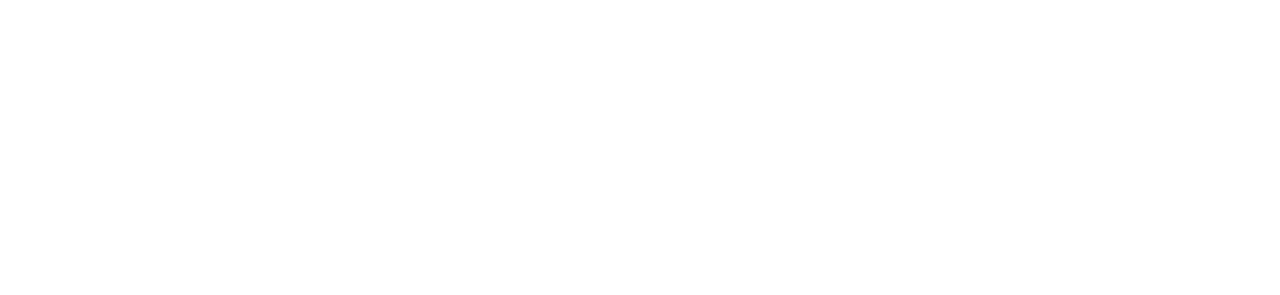
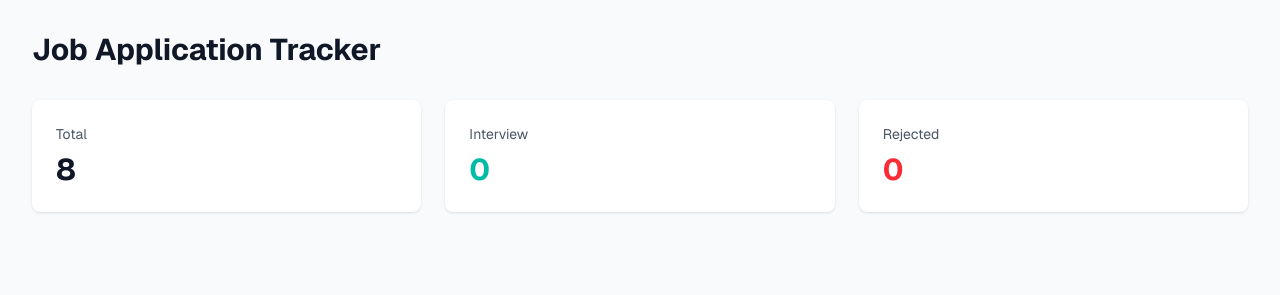
Before and after one commit to FarhadNuri/Job-Application-Tracker, a plain HTML site: page index.html in a window 1280 px wide. Drawn offline with nearby package versions, Linux system fonts and the light colour scheme.

Commit message:
Implemented Top Section with Total, Interview & Rejected Box

```diff
--- a/index.html
+++ b/index.html
@@ -19,8 +19,25 @@
     </style>
 </head>
 
-<body>
 
+<body class="bg-gray-50 min-h-screen">
+    <main class="max-w-7xl mx-auto px-4 md:px-8 py-8">
+        <h2 class="text-2xl md:text-3xl font-bold text-gray-900 mb-8">Job Application Tracker</h2>
+        <div class="grid grid-cols-1 md:grid-cols-3 gap-4 md:gap-6 mb-12">
+            <div class="bg-white rounded-lg shadow p-6">
+                <p class="text-sm text-gray-600 mb-2">Total</p>
+                <p class="text-3xl font-bold text-gray-900" id="totalCount">8</p>
+            </div>
+            <div class="bg-white rounded-lg shadow p-6">
+                <p class="text-sm text-gray-600 mb-2">Interview</p>
+                <p class="text-3xl font-bold text-teal-500" id="interviewCount">0</p>
+            </div>
+            <div class="bg-white rounded-lg shadow p-6">
+                <p class="text-sm text-gray-600 mb-2">Rejected</p>
+                <p class="text-3xl font-bold text-red-500" id="rejectedCount">0</p>
+            </div>
+        </div>
+    </main>
 </body>
 
 </html>
```
